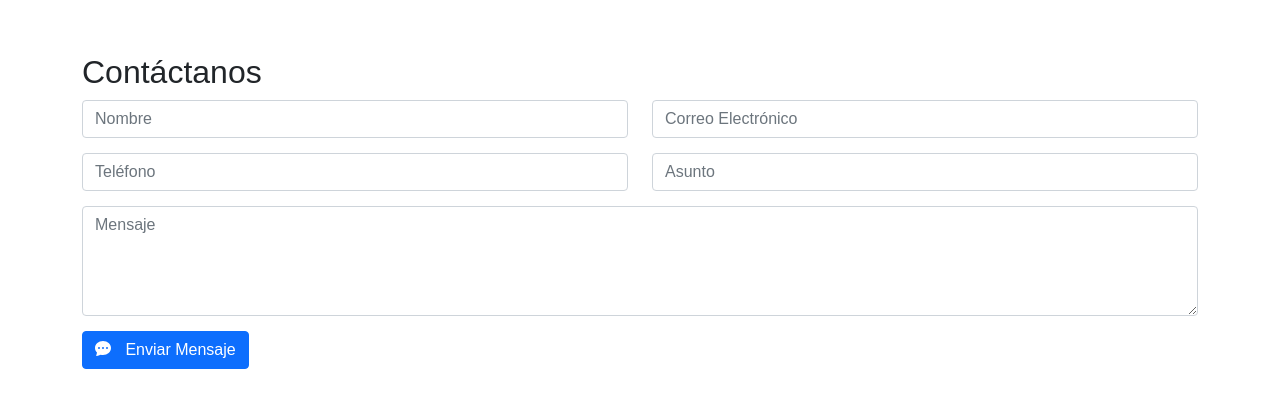
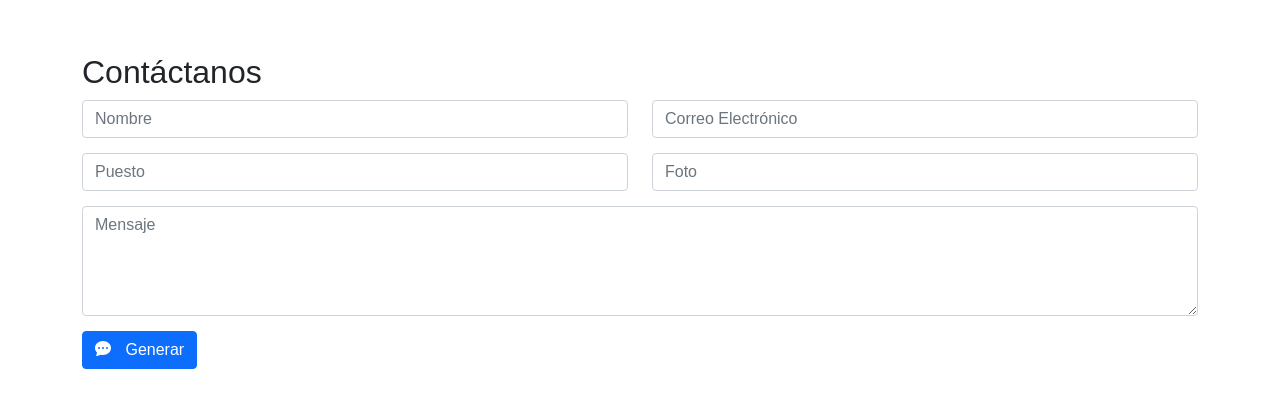
Before and after one commit to axxving/curso-react-alura-axxving, a React (Vite) app: page / in a window 1280 px wide. Shown: the part 989-1396 px from the top of the page. Built offline with nearby package versions, Linux system fonts and the light colour scheme.

Commit message:
feat(): generating field component

```diff
--- a/src/App.jsx
+++ b/src/App.jsx
@@ -12,6 +12,5 @@ export const App = () => {
       <Hero />
       <Formulario />
     </>
-
   )
 }
--- /dev/null
+++ b/src/components/Campo.jsx
@@ -0,0 +1,12 @@
+import React from 'react';
+import { Col, Form } from 'react-bootstrap';
+
+export const Campo = ({ controlId, type, placeholder }) => {
+    return (
+        <Col md={6}>
+            <Form.Group controlId={controlId}>
+                <Form.Control className='form-input' type={type} placeholder={placeholder} />
+            </Form.Group>
+        </Col>
+    );
+};
--- a/src/components/Formulario.jsx
+++ b/src/components/Formulario.jsx
@@ -1,6 +1,7 @@
 import React from 'react';
-import { Container, Row, Col, Form, Button } from 'react-bootstrap';
-import { EnvelopeFill, PersonFill, TelephoneFill, ChatDotsFill } from 'react-bootstrap-icons';
+import { Container, Row, Form, Button } from 'react-bootstrap';
+import { ChatDotsFill } from 'react-bootstrap-icons';
+import { Campo } from './Campo';
 
 export const Formulario = () => {
     return (
@@ -9,33 +10,17 @@ export const Formulario = () => {
                 <h2>Contáctanos</h2>
                 <Form>
                     <Row>
-                        <Col md={6}>
-                            <Form.Group controlId="formName">
-                                <Form.Control className='form-input' type="text" placeholder="Nombre" />
-                            </Form.Group>
-                        </Col>
-                        <Col md={6}>
-                            <Form.Group controlId="formEmail">
-                                <Form.Control className='form-input' type="email" placeholder="Correo Electrónico" />
-                            </Form.Group>
-                        </Col>
+                        <Campo controlId="formName" type="text" placeholder="Nombre" />
+                        <Campo controlId="formEmail" type="email" placeholder="Correo Electrónico" />
                     </Row>
                     <Row>
-                        <Col md={6}>
-                            <Form.Group controlId="formPhone">
-                                <Form.Control className='form-input' type="tel" placeholder="Teléfono" />
-                            </Form.Group>
-                        </Col>
-                        <Col md={6}>
-                            <Form.Group controlId="formSubject">
-                                <Form.Control className='form-input' type="text" placeholder="Asunto" />
-                            </Form.Group>
-                        </Col>
+                        <Campo controlId="formPhone" type="tel" placeholder="Puesto" />
+                        <Campo controlId="formSubject" type="text" placeholder="Foto" />
                     </Row>
                     <Form.Group controlId="formMessage">
                         <Form.Control className='form-input' as="textarea" rows={4} placeholder="Mensaje" />
                     </Form.Group>
-                    <Button variant="primary" type="submit"><ChatDotsFill className="mr-2 mb-1" /> Enviar Mensaje</Button>
+                    <Button variant="primary" type="submit"><ChatDotsFill className="mr-2 mb-1" /> Generar</Button>
                 </Form>
             </Container>
         </Container>
```
